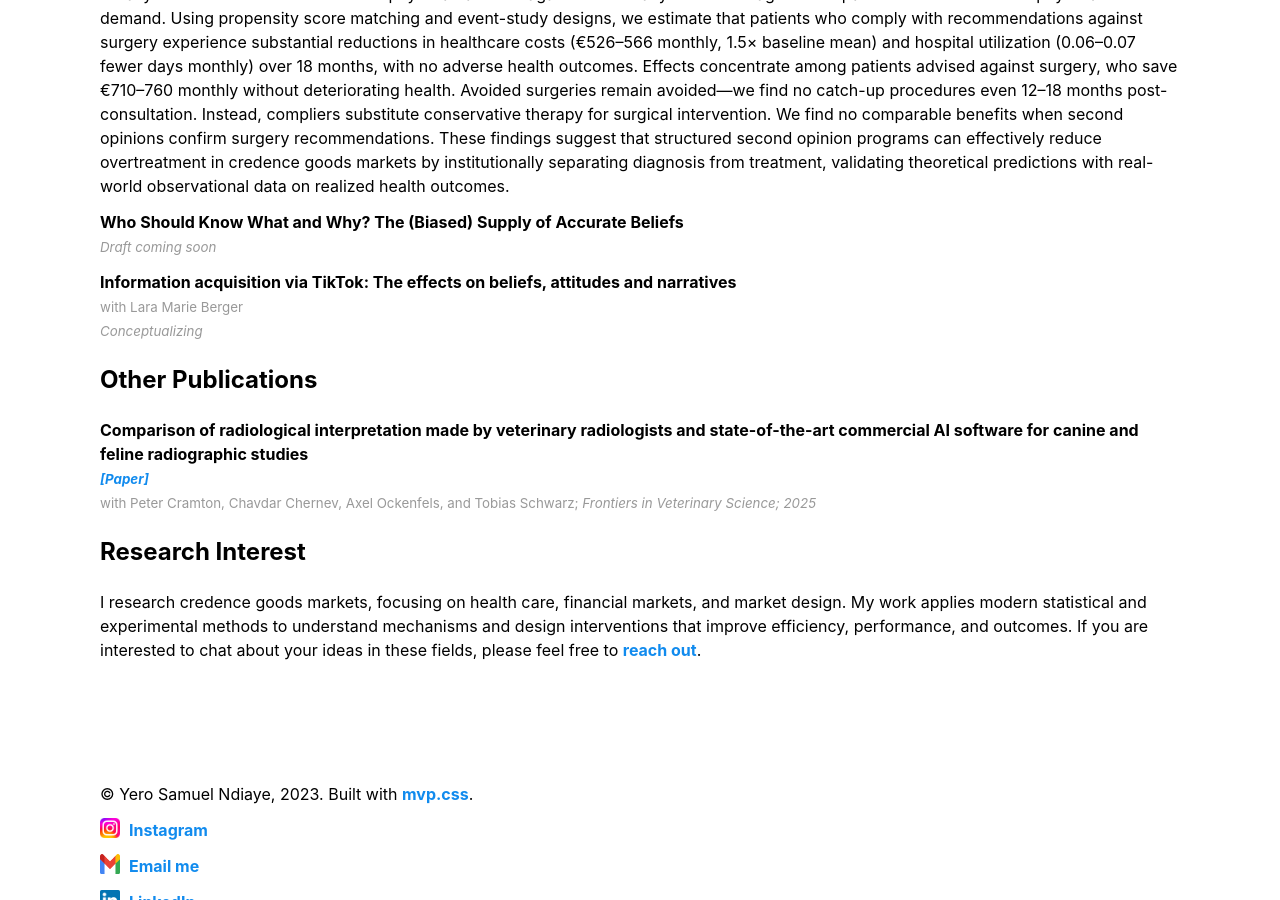
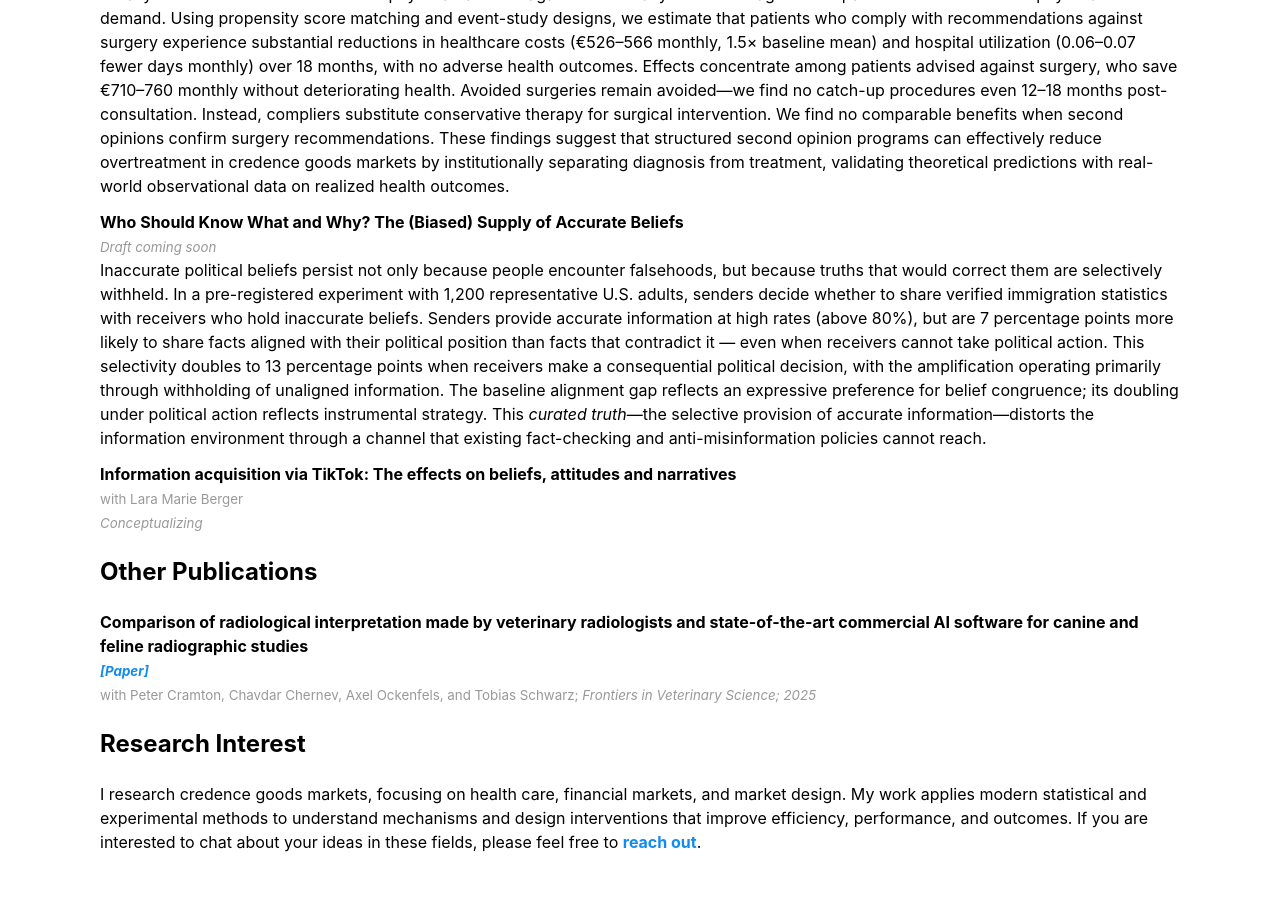
Before and after one commit to yerondiaye/yerondiaye.github.io, a Jekyll site: the page research.html, which Jekyll copies as it is, in a window 1280 px wide and 900 px high, scrolled down 1264 px. Built offline with Jekyll 4.4.1, drawn with Linux system fonts in a browser that asks for light colours.

Commit message:
Update research.html

```diff
--- a/research.html
+++ b/research.html
@@ -45,6 +45,7 @@ We study a structured second opinion program for elective surgeries in Germany u
 
 <p><b>Who Should Know What and Why? The (Biased) Supply of Accurate Beliefs</b><br>
 <small><i>Draft coming soon</i></small></br>
+Inaccurate political beliefs persist not only because people encounter falsehoods, but because truths that would correct them are selectively withheld. In a pre-registered experiment with 1,200 representative U.S. adults, senders decide whether to share verified immigration statistics with receivers who hold inaccurate beliefs. Senders provide accurate information at high rates (above 80%), but are 7 percentage points more likely to share facts aligned with their political position than facts that contradict it — even when receivers cannot take political action. This selectivity doubles to 13 percentage points when receivers make a consequential political decision, with the amplification operating primarily through withholding of unaligned information. The baseline alignment gap reflects an expressive preference for belief congruence; its doubling under political action reflects instrumental strategy. This <i>curated truth</i>—the selective provision of accurate information—distorts the information environment through a channel that existing fact-checking and anti-misinformation policies cannot reach.
 </p>
 
 <p><b>Information acquisition via TikTok: The effects on beliefs, attitudes and narratives</b><br>
```
